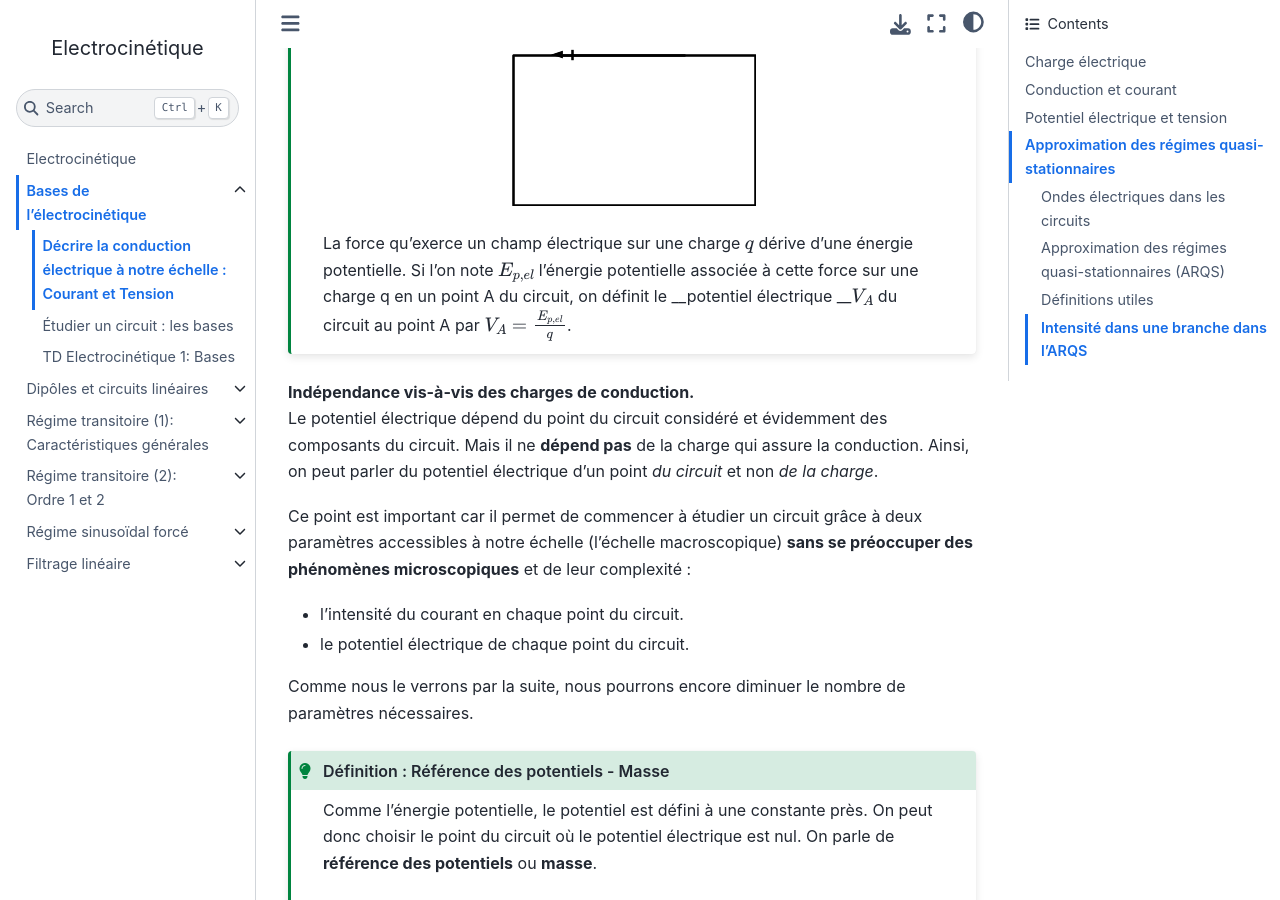
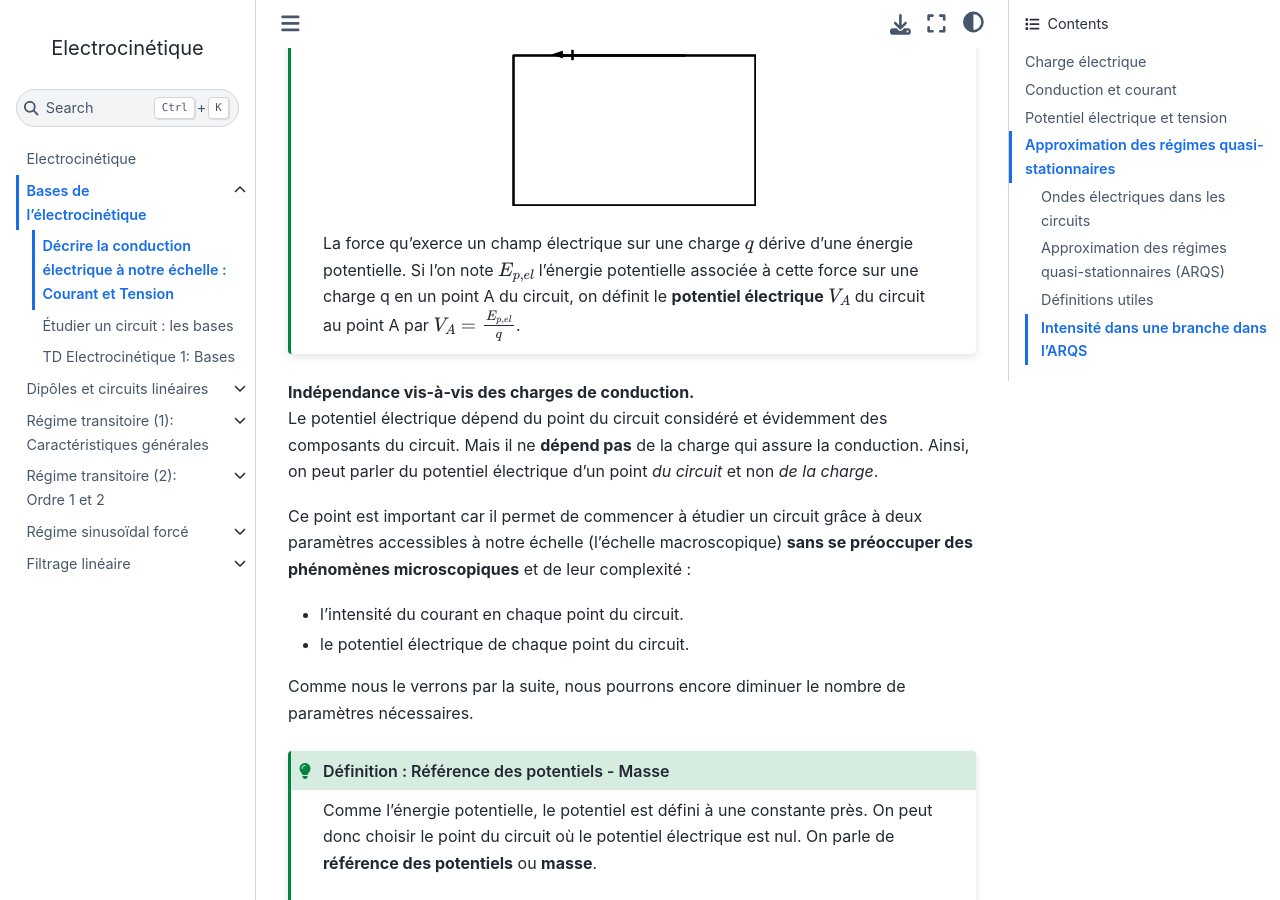
Before and after one commit to pcsi3physiquestan/electrocinetique_sources, a Jupyter Book: the page built from notebook/conduction.md, in a window 1280 px wide and 900 px high, scrolled down 5079 px. Built offline with Jupyter Book 1.0.4 settings and Sphinx 7.4.7 and the Sphinx Book theme 1.1.4, drawn with Linux system fonts in a browser that asks for light colours; pages that are not in the unit, such as notebooks, are missing from menus.

Commit message:
Mise à jour des sources

`````diff
--- a/notebook/conduction.md
+++ b/notebook/conduction.md
@@ -254,7 +254,7 @@ Lorsqu'un champ électrique[^champe] $\overrightarrow{E}$ est établi dans un mi
 :align: center
 
 ```
-La force qu'exerce un champ électrique sur une charge $q$ dérive d'une énergie potentielle. Si l'on note $E_{p,el}$ l'énergie potentielle associée à cette force sur une charge q en un point A du circuit, on définit le __potentiel électrique __$V_A$ du circuit au point A par $V_A = \frac{E_{p,el}}{q}$.
+La force qu'exerce un champ électrique sur une charge $q$ dérive d'une énergie potentielle. Si l'on note $E_{p,el}$ l'énergie potentielle associée à cette force sur une charge q en un point A du circuit, on définit le __potentiel électrique__ $V_A$ du circuit au point A par $V_A = \frac{E_{p,el}}{q}$.
 
 ````
 
`````
